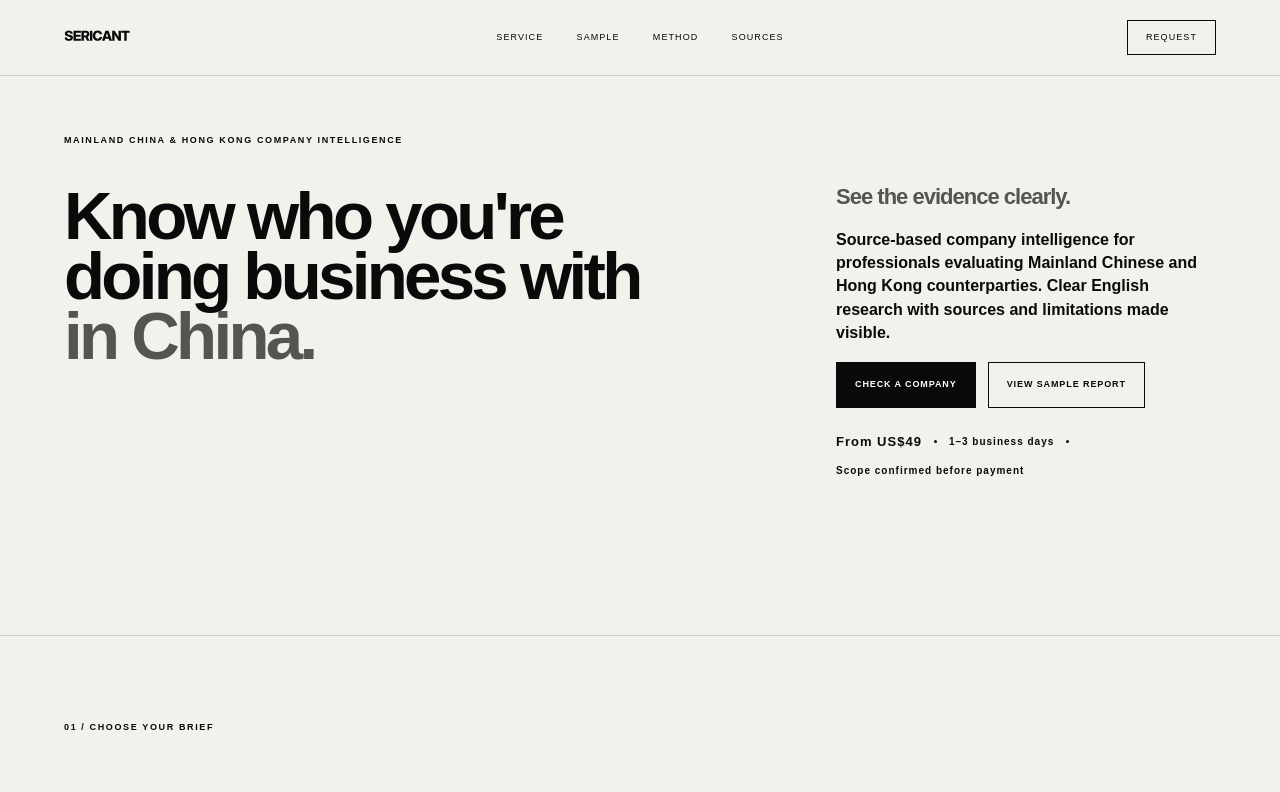
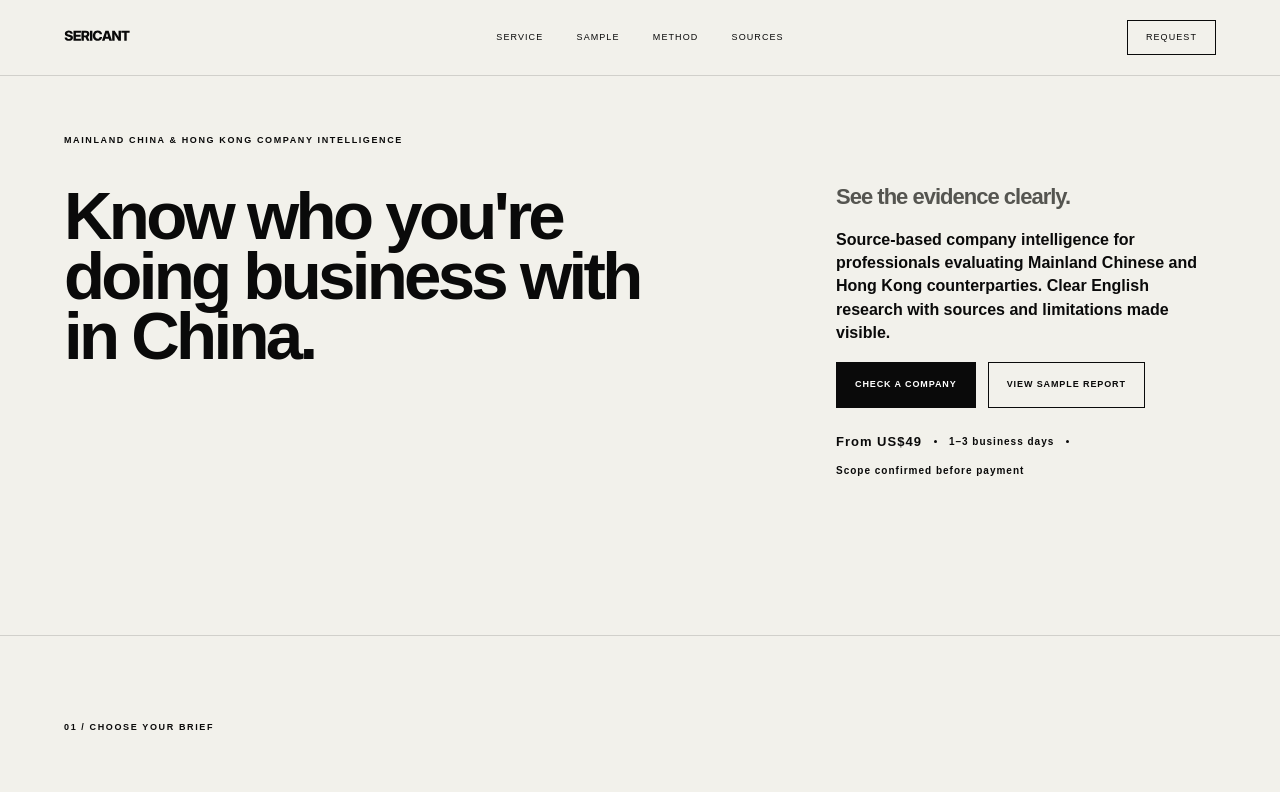
Before and after one commit to lingoescn-droid/sericant-website, a Next.js app: page / in a window 1280 px wide. Shown: the top 792 px of the page. Built offline with nearby package versions, Linux system fonts and the light colour scheme.

Commit message:
Use consistent hero headline color

```diff
--- a/app/globals.css
+++ b/app/globals.css
@@ -310,7 +310,7 @@ p {
 }
 
 .serviceHero h1 span:last-child {
-  color: #555550;
+  color: var(--ink);
 }
 
 .serviceHeroAside {
```
